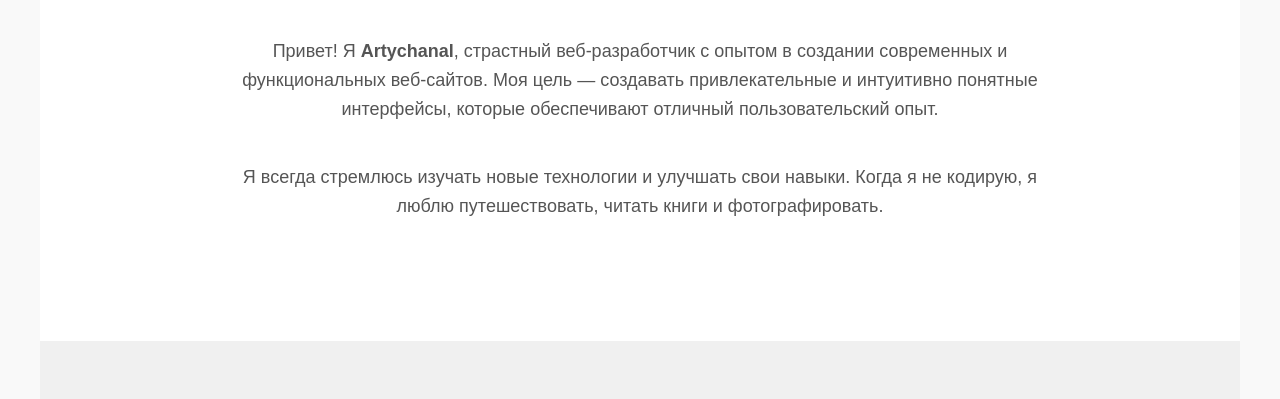
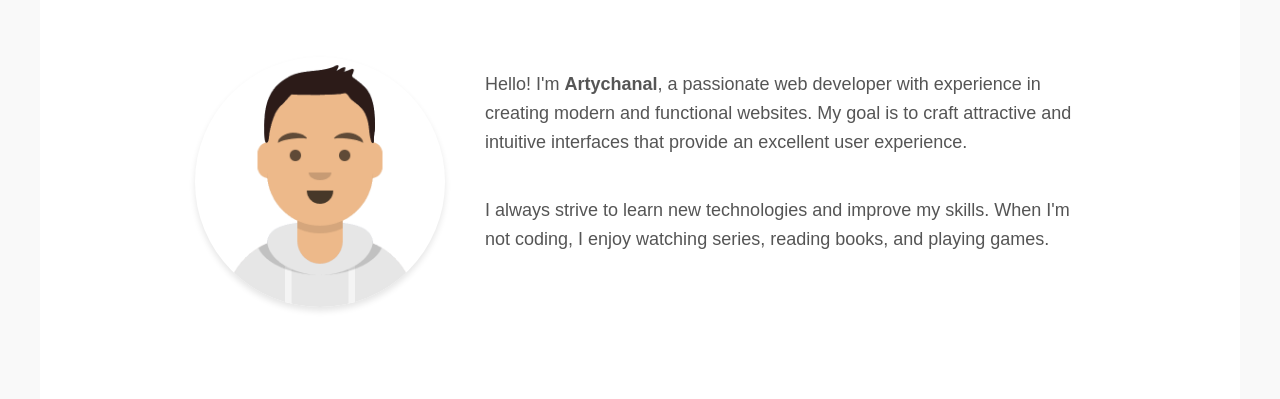
Before and after one commit to Artychanal/portfolio, a plain HTML site: page index.html in a window 1280 px wide. Shown: the part 225-624 px from the top of the page. Drawn offline with Linux system fonts and the light colour scheme.

Commit message:
-added profile picture

```diff
--- a/index.css
+++ b/index.css
@@ -90,6 +90,40 @@ section p {
 /* Секция "About Me" */
 .about {
   background-color: #fff;
+}
+
+.about-content {
+  display: flex;
+  align-items: center;
+  justify-content: center;
+  flex-wrap: wrap;
+  margin-top: 40px;
+}
+
+.profile-picture {
+  width: 250px;
+  height: 250px;
+  border-radius: 50%;
+  margin: 20px;
+  object-fit: cover;
+  box-shadow: 0 4px 6px rgba(0, 0, 0, 0.1);
+  transition: transform 0.5s ease;
+}
+
+.profile-picture:hover {
+  transform: scale(1.05);
+}
+
+.about-text {
+  max-width: 600px;
+  margin: 20px;
+}
+
+.about-text p {
+  font-size: 18px;
+  line-height: 1.6;
+  color: #555;
+  text-align: left;
 }
 
 /* Секция "Skills" */
--- a/index.html
+++ b/index.html
@@ -17,10 +17,10 @@
         <h1>Artychanal</h1>
       </div>
       <div class="icons">
-        <a href="https://github.com/" target="_blank" title="GitHub">
+        <a href="https://github.com/Artychanal" target="_blank" title="GitHub">
           <i class="fab fa-github"></i>
         </a>
-        <a href="https://t.me/" target="_blank" title="Telegram">
+        <a href="https://t.me/Artychanal" target="_blank" title="Telegram">
           <i class="fab fa-telegram"></i>
         </a>
         <a href="https://instagram.com/" target="_blank" title="Instagram">
@@ -35,17 +35,26 @@
         <!-- About Section -->
         <section class="about animate-on-scroll" id="about">
           <h2>About Me</h2>
-          <p>
-            Привет! Я <strong>Artychanal</strong>, страстный веб-разработчик с
-            опытом в создании современных и функциональных веб-сайтов. Моя цель
-            — создавать привлекательные и интуитивно понятные интерфейсы,
-            которые обеспечивают отличный пользовательский опыт.
-          </p>
-          <p>
-            Я всегда стремлюсь изучать новые технологии и улучшать свои навыки.
-            Когда я не кодирую, я люблю путешествовать, читать книги и
-            фотографировать.
-          </p>
+          <div class="about-content">
+            <img
+              src="./images/profile.png"
+              alt="Profile Picture"
+              class="profile-picture"
+            />
+            <div class="about-text">
+              <p>
+                Hello! I'm <strong>Artychanal</strong>, a passionate web
+                developer with experience in creating modern and functional
+                websites. My goal is to craft attractive and intuitive
+                interfaces that provide an excellent user experience.
+              </p>
+              <p>
+                I always strive to learn new technologies and improve my skills.
+                When I'm not coding, I enjoy watching series, reading books, and
+                playing games.
+              </p>
+            </div>
+          </div>
         </section>
 
         <!-- Skills Section -->
@@ -72,7 +81,7 @@
               <i class="fab fa-node-js"></i>
               <h3>Node.js</h3>
             </div>
-            <!-- Добавь больше навыков по необходимости -->
+            <!-- Add more skills if needed -->
           </div>
         </section>
 
@@ -102,12 +111,9 @@
             </div>
             <!-- Project 3 -->
             <div class="project animate-on-scroll hover-animate">
-              <img src="./images/project-1.png" alt="Project 3" />
+              <img src="./images/project-3.png" alt="Project 3" />
               <h3>Project 3</h3>
-              <p>
-                A fully custom-designed e-commerce site with powerful
-                functionality.
-              </p>
+              <p>A fully custom-designed e-commerce site.</p>
               <a href="https://example.com/project3" target="_blank"
                 >View Project</a
               >
@@ -120,7 +126,7 @@
           <h2>Contact Me</h2>
           <p>Feel free to reach out through email or social media:</p>
           <ul>
-            <li>Email: example@email.com</li>
+            <li>Email: serkeli2006@gmail.com</li>
             <li>Telegram: @Artychanal</li>
             <li>Instagram: @artychanal</li>
           </ul>
```
Also changed, not shown: images/profile.png (added), images/project-3.png (added).
